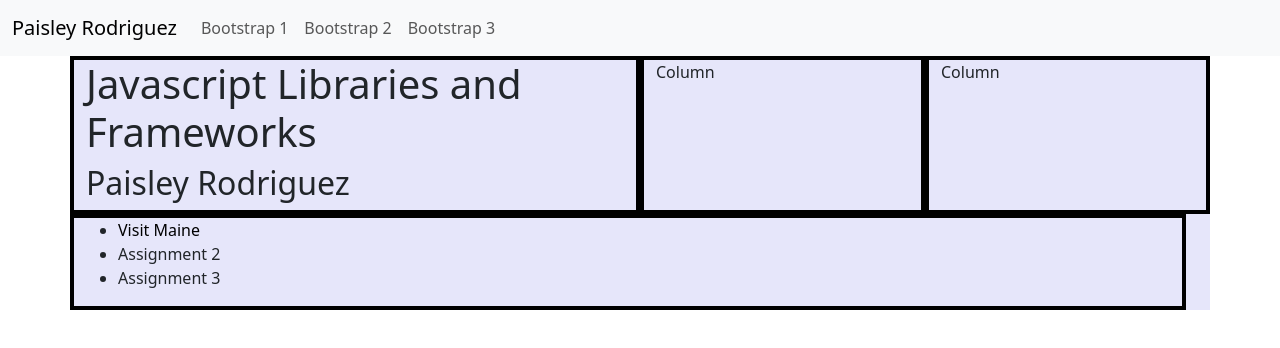
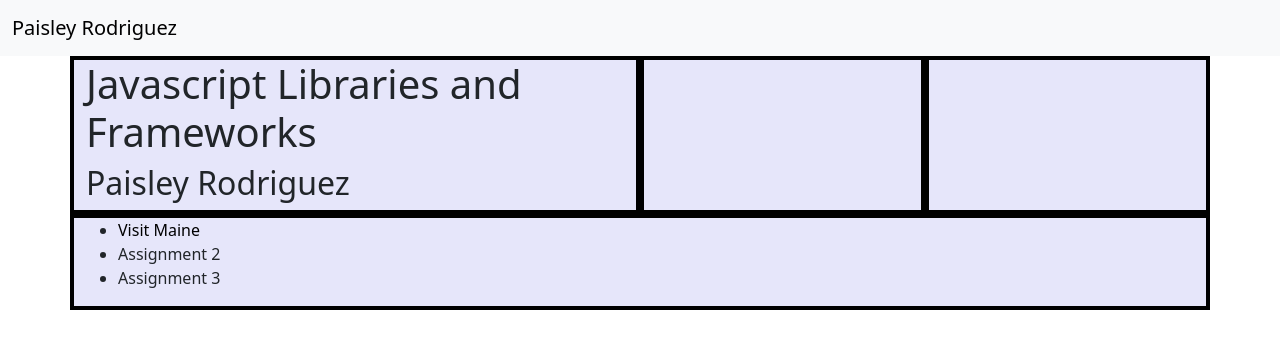
Before and after one commit to prr-rodriguez/javascript-libraries-and-frameworks, a plain HTML site: page index.html in a window 1280 px wide. Drawn offline with nearby package versions, Linux system fonts and the light colour scheme.

Commit message:
github-cleanup

```diff
--- a/index.html
+++ b/index.html
@@ -16,13 +16,13 @@
         <div class="collapse navbar-collapse" id="navbarNav">
           <ul class="navbar-nav">
             <li class="nav-item">
-              <a class="nav-link" href="#">Bootstrap 1</a>
+              <a class="nav-link" href="#"></a>
             </li>
             <li class="nav-item">
-              <a class="nav-link" href="#">Bootstrap 2</a>
+              <a class="nav-link" href="#"></a>
             </li>
             <li class="nav-item">
-              <a class="nav-link" href="#">Bootstrap 3</a>
+              <a class="nav-link" href="#"></a>
             </li>
           </ul>
         </div>
@@ -37,12 +37,11 @@
           <h2>Paisley Rodriguez</h2>
         </div>
         <div class="col">
-        Column
         </div>
         <div class="col">
-        Column
         </div>
-        <div class="row">
+      </div>
+      <div class="row">
           <div class="col">
             <ul>
               <li><a href="maine.html" class=" text-black text-decoration-none">Visit Maine</a></li>
@@ -50,8 +49,6 @@
               <li>Assignment 3</li>
             </ul>
           </div>
-        </div>
       </div>
-    </div>
   </body>
 </html>
```
